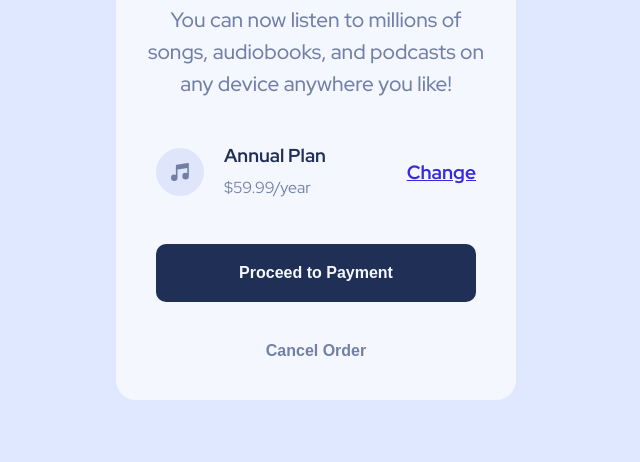
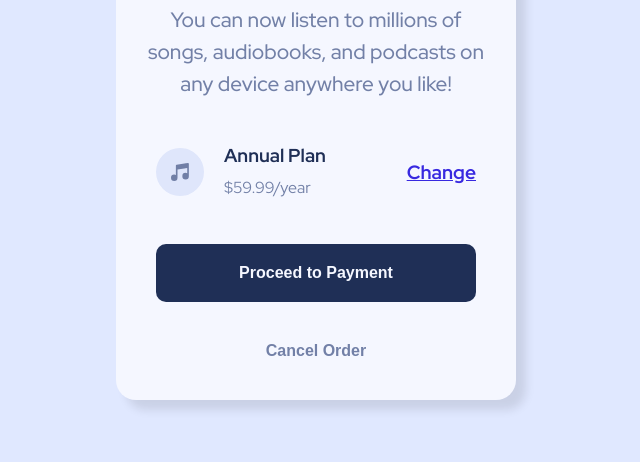
Before and after one commit to Lordgebrio/Componente-de-resumen-de-pedidos, a plain HTML site: page index.html in a window 1280 px wide. Shown: the part 338-800 px from the top of the page, without its empty margins (324-964 px from the left). Drawn offline with Linux system fonts and the light colour scheme.

Commit message:
comentarios y relieve tarjeta

```diff
--- a/css/style.css
+++ b/css/style.css
@@ -31,6 +31,8 @@ body {
   max-width: 400px;
   background-color: var(--Very-pale-blue);
   border-radius: 20px;
+  box-shadow: 10px 10px 10px rgba(0, 0, 0, 0.1);
+
 }
 
 .illustration {
@@ -38,6 +40,8 @@ body {
   border-top-left-radius: 20px;
   border-top-right-radius: 20px;
 }
+
+/* Texto principal tarjeta */
 
 .card-text {
   text-align: center;
@@ -57,6 +61,8 @@ body {
   font-weight: 500;
   line-height: 32px;
 }
+
+/* Texto de compra */
 
 .card-plan {
   display: flex;
@@ -99,6 +105,8 @@ body {
   transition: all 0.5s ease;
 }
 
+/* Estilos de botones */
+
 .button {
   width: 80%;
   margin: 0 auto;
```
